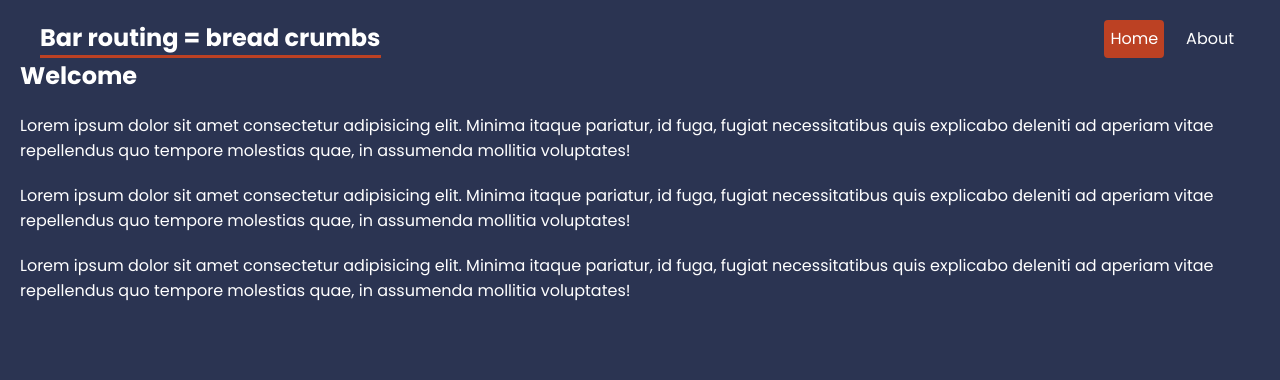
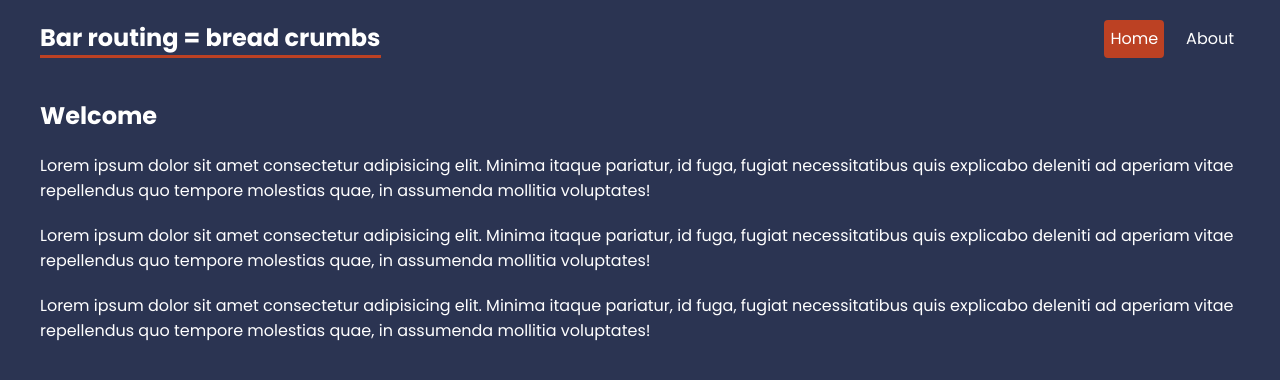
Before and after one commit to Anzhelika007/Courses, a React (Create React App) app in the folder name-of-your-project/routing-start/: page / in a window 1280 px wide. Shown: the top 380 px of the page. Built offline with nearby package versions, Linux system fonts and the light colour scheme.

Commit message:
feat: add createBrowserRouter

```diff
--- a/name-of-your-project/routing-start/src/App.js
+++ b/name-of-your-project/routing-start/src/App.js
@@ -1,27 +1,24 @@
-import { BrowserRouter, Routes, Route, Link, NavLink } from "react-router-dom";
+import { createBrowserRouter, Routes, Route, Link, NavLink, RouterProvider, createRoutesFromChildren, createRoutesFromElements } from "react-router-dom";
+// layout
+import RootLayout from "./layouts/RootLayout";
 
+// pages
 import About from "./pages/About";
 import Home from "./pages/Home";
 
-function App() {
-  return (
-    <BrowserRouter>
-    <header>
-      {/* btn menu */}
-      <nav>
-        <h1>Bar routing = bread crumbs</h1>
-        <NavLink to='/'>Home</NavLink>
-        <NavLink to='about'>About</NavLink>
-      </nav>
-    </header>
-    <main>
-      <Routes>
+const router = createBrowserRouter(
+  createRoutesFromElements(
+    <Route path='/' element={<RootLayout />}>
         {/* path='/' the same index */}
         <Route index element={<Home />} />
         <Route path='/about' element={<About />} />
-      </Routes>
-    </main>
-    </BrowserRouter>
+    </Route>
+  )
+)
+
+function App() {
+  return (
+    <RouterProvider router={ router } />
   );
 }
 
--- a/name-of-your-project/routing-start/src/index.css
+++ b/name-of-your-project/routing-start/src/index.css
@@ -47,10 +47,11 @@ header nav a.active {
   background: var(--primary);
 }
 
-
-
-
 /* page content */
+main {
+  max-width: 1200px;
+  margin: 40px auto;
+}
 
 
 /* help layout */
--- /dev/null
+++ b/name-of-your-project/routing-start/src/layouts/RootLayout.js
@@ -0,0 +1,20 @@
+import React from "react";
+import { NavLink, Outlet } from "react-router-dom";
+
+export default function RootLayout() {
+  return(
+    <div className="root-layout">
+      <header>
+       {/* btn menu */}
+       <nav>
+         <h1>Bar routing = bread crumbs</h1>
+         <NavLink to='/'>Home</NavLink>
+         <NavLink to='about'>About</NavLink>
+       </nav>
+      </header>
+      <main>
+        <Outlet />
+      </main>
+    </div>
+  )
+}
```
